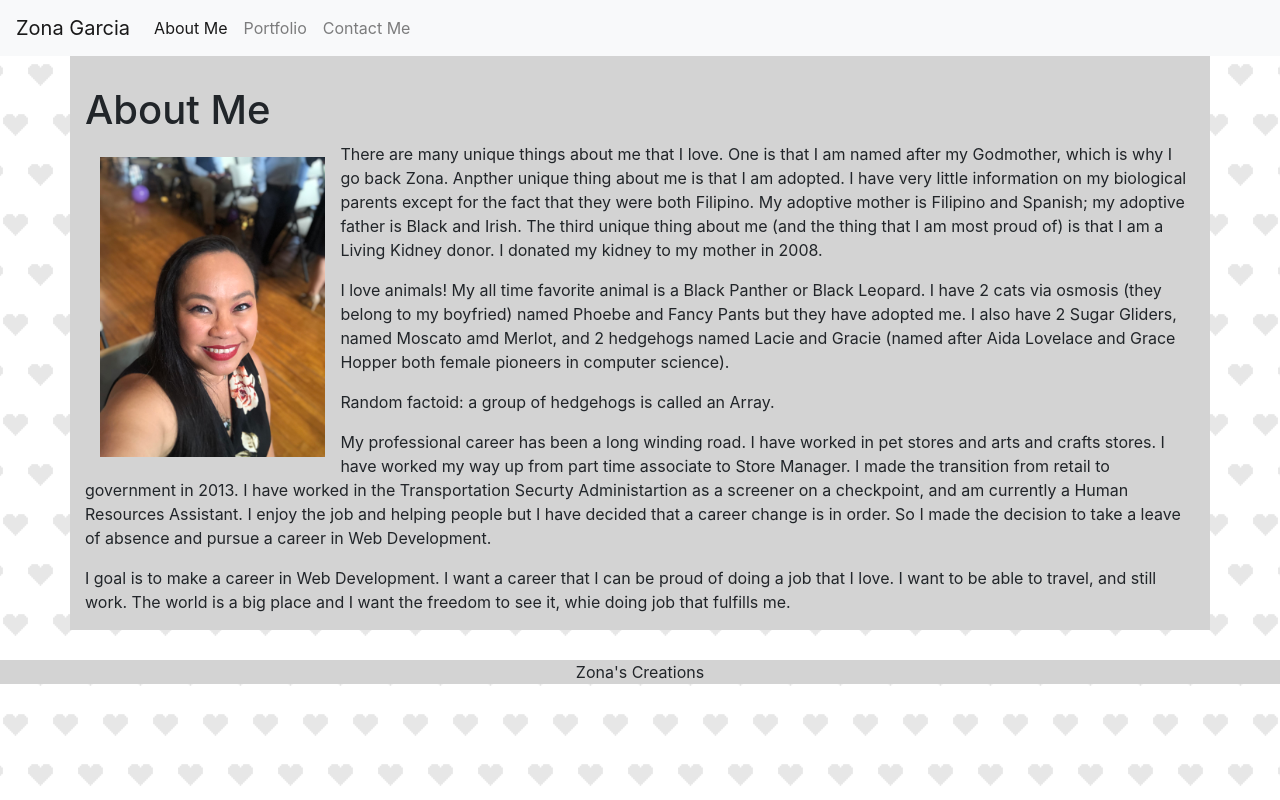
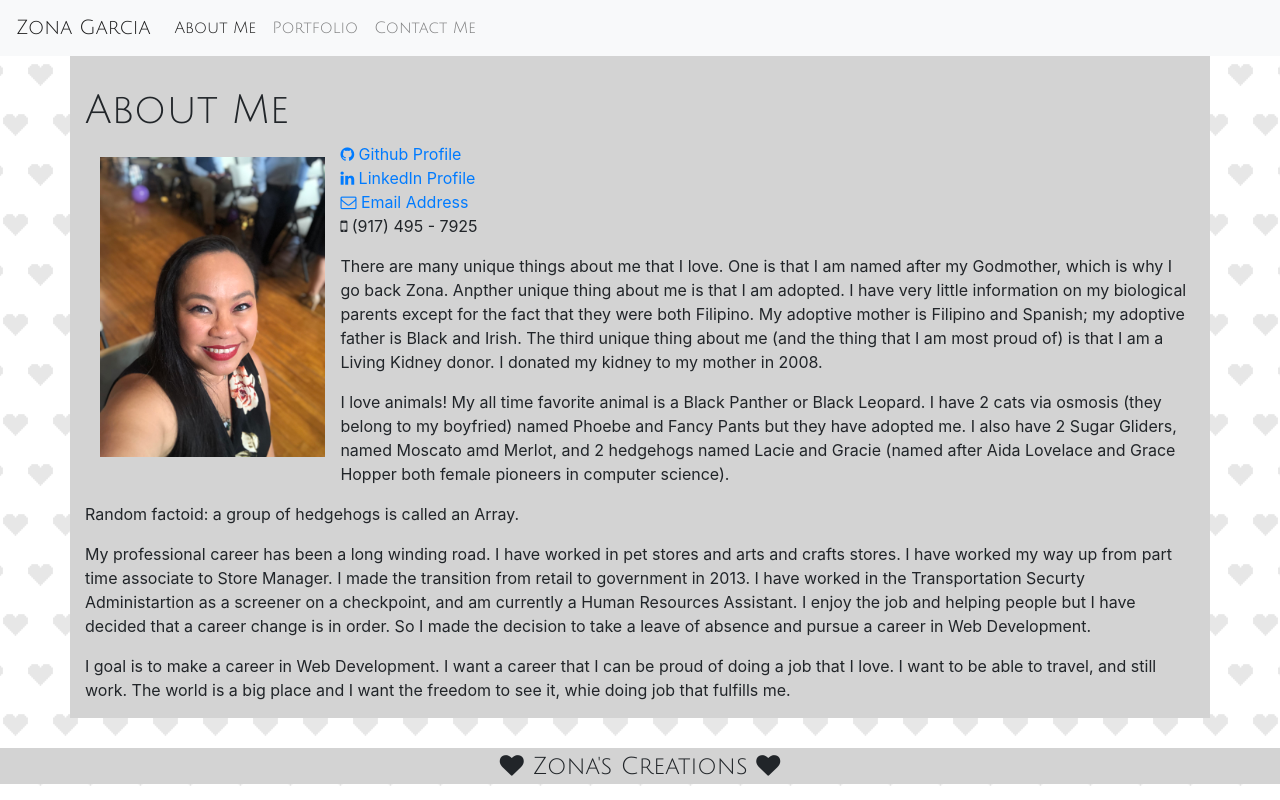
Before and after one commit to AZonaGarcia/azonagarcia.github.io, a plain HTML site: page index.html in a window 1280 px wide. Drawn offline with nearby package versions, Linux system fonts and the light colour scheme.

Commit message:
completed ContactMe, added links to index.html

```diff
--- a/assets/style.css
+++ b/assets/style.css
@@ -1,8 +1,22 @@
 #footer {
     text-align: center;
+    font-family: 'Julius Sans One', sans-serif;
+    font-size: 24px;
 }
 
 .profilePic {
     max-height: 300px;
     max-width: 300px;
 }
+
+ul {
+    list-style-type: none;
+}
+
+.h1 {
+    font-family: 'Julius Sans One', sans-serif;
+}
+
+.navbar {
+    font-family: 'Julius Sans One', sans-serif;
+}
--- a/index.html
+++ b/index.html
@@ -9,6 +9,8 @@
     <!-- Bootstrap CSS -->
     <link rel="stylesheet" href="https://stackpath.bootstrapcdn.com/bootstrap/4.5.0/css/bootstrap.min.css"
         integrity="sha384-9aIt2nRpC12Uk9gS9baDl411NQApFmC26EwAOH8WgZl5MYYxFfc+NcPb1dKGj7Sk" crossorigin="anonymous">
+    <link rel="stylesheet" href="https://cdnjs.cloudflare.com/ajax/libs/font-awesome/4.7.0/css/font-awesome.css">
+    <link href="https://fonts.googleapis.com/css2?family=Julius+Sans+One&display=swap" rel="stylesheet">
     <link rel="stylesheet" href="./assets/style.css">
 
 
@@ -52,9 +54,26 @@
             <div class="row">
                 <div class="col-12 content" style="background-color: lightgrey;">
                     <div class="content-box" style="margin-top: 30px;">
-                        <h1>About Me</h1>
+                        <h1 class="h1">About Me</h1>
                         <img class="profilePic" src="./assets/azgarciaProfilePic.jpeg" alt="AZGarcia Profile Picture"
                             style="float: left; margin: 15px;">
+
+                        <ul>
+                            <li>
+                                <a href="https://github.com/AZonaGarcia"><i class="fa fa-github" aria-hidden="true"></i>  Github Profile</a>
+                            </li>
+                            <li>
+                                <a href="https://www.linkedin.com/in/april-garcia-6021b839"><i class="fa fa-linkedin" aria-hidden="true"></i>  LinkedIn Profile</a>
+                            </li>
+                            <li>
+                                <a href="mailto:AZonaGarcia@aol.com"><i class="fa fa-envelope-o" aria-hidden="true"></i>  Email Address</a>
+                            </li>
+                            <li>
+                                <p><i class="fa fa-mobile" aria-hidden="true"></i>  (917) 495 - 7925</p>
+                            </li>
+                        </ul>
+
+
                         <p>
                             There are many unique things about me that I love. One is that I am named after my
                             Godmother, which is why I go back Zona. Anpther unique thing about me is that I am adopted.
@@ -119,7 +138,7 @@
 
 <footer id="footer" style="background-color: lightgrey;">
     <div class="row-12" style="margin-top: 30px;">
-        <p>Zona's Creations</p>
+        <p><i class="fa fa-heart" aria-hidden="true"></i> Zona's Creations <i class="fa fa-heart" aria-hidden="true"></i></p>
     </div>
 </footer>
 
```
Also changed, not shown: contactMe.html (+11 -4 lines), portfolio.html (+5 -2 lines).
